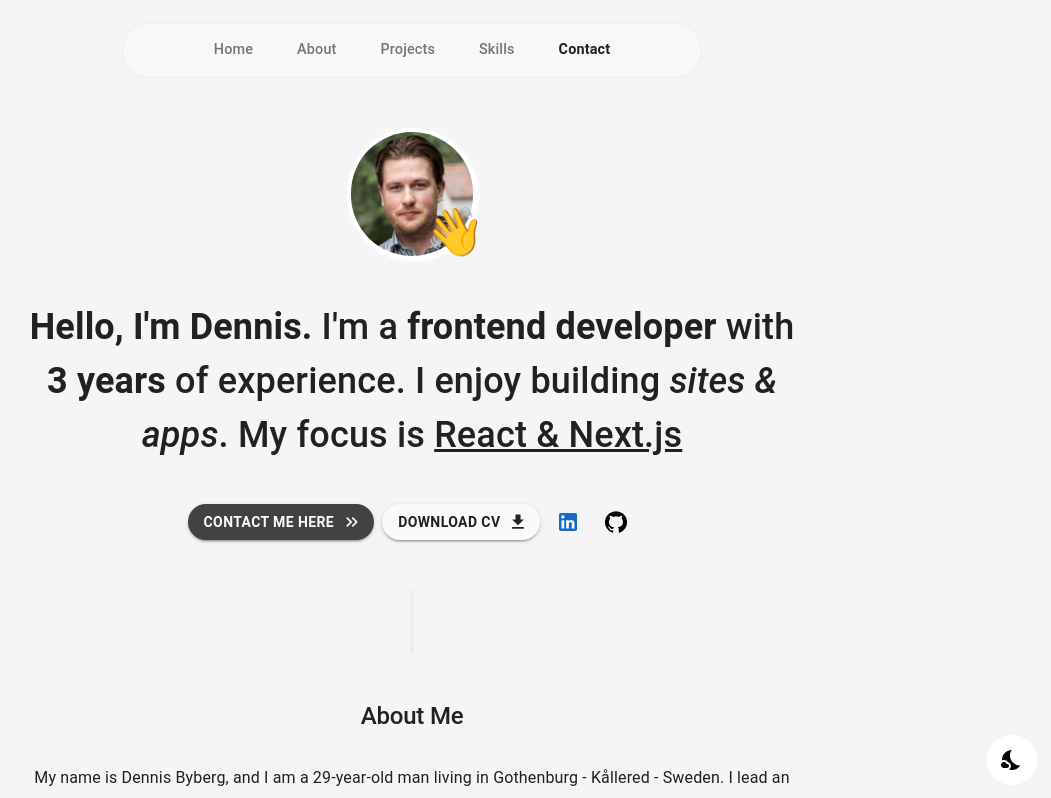
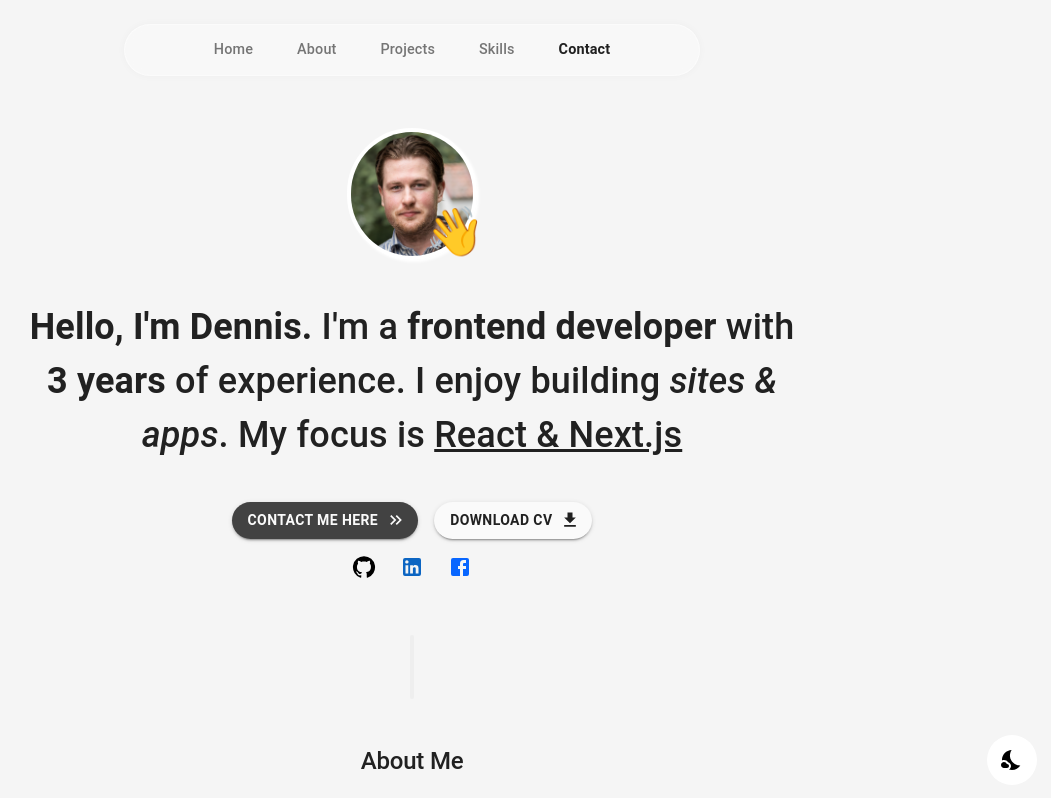
Before and after one commit to DennisByberg/next-portfolio, a Next.js app: page / in a window 1280 px wide. Shown: the top 798 px of the page, without its empty margins (228-1279 px from the left). Built offline with nearby package versions, Linux system fonts and the light colour scheme; no server answers.

Commit message:
added facebook button

```diff
--- /dev/null
+++ b/components/Buttons/FacebookButton.tsx
@@ -0,0 +1,18 @@
+import { FACEBOOK_BUTTON_STYLE } from '@/styles/buttonsSX';
+import FacebookIcon from '@mui/icons-material/Facebook';
+import { IconButton } from '@mui/material';
+
+function FacebookButton() {
+  return (
+    <IconButton
+      sx={FACEBOOK_BUTTON_STYLE}
+      aria-label={'facebook'}
+      href={'https://www.facebook.com/dennisbyberg94'}
+      target={'_blank'}
+    >
+      <FacebookIcon />
+    </IconButton>
+  );
+}
+
+export default FacebookButton;
--- a/components/Intro.tsx
+++ b/components/Intro.tsx
@@ -4,6 +4,7 @@ import useSectionInView from '@/hooks/useSectionInView';
 import DennisPNG from '@/public/dennis2.png';
 import { LEFT_BG_BLUR_STYLE, RIGHT_BG_BLUR_STYLE } from '@/styles/backgroundBlurSX';
 import {
+  INTRO_BIGGER_BUTTONS_CONTAINER_STYLE,
   INTRO_BUTTONS_CONTAINER_STYLE,
   INTRO_CIRCLE_STYLE,
   INTRO_PHOTO_EMOJI_STYLE,
@@ -17,6 +18,7 @@ import { motion } from 'framer-motion';
 import Image from 'next/image';
 import ContactMeButton from './Buttons/ContactMeButton';
 import DownloadCVButton from './Buttons/DownloadCVButton';
+import FacebookButton from './Buttons/FacebookButton';
 import GithubButton from './Buttons/GithubButton';
 import LinkedInButton from './Buttons/LinkedInButton';
 
@@ -71,13 +73,18 @@ function Intro() {
         animate={{ opacity: 1, y: 0 }}
         transition={{ delay: 0.1 }}
       >
+        <Box sx={INTRO_BIGGER_BUTTONS_CONTAINER_STYLE}>
           <ContactMeButton
             setActiveSection={setActiveSection}
             setTimeOfLastClick={setTimeOfLastClick}
           />
           <DownloadCVButton />
+        </Box>
+        <Box sx={{ display: 'flex', gap: 1 }}>
+          <GithubButton />
           <LinkedInButton />
-        <GithubButton />
+          <FacebookButton />
+        </Box>
       </Box>
     </Box>
   );
--- a/styles/buttonsSX.ts
+++ b/styles/buttonsSX.ts
@@ -50,7 +50,16 @@ export const GITHUB_BUTTON_STYLE: SxProps<Theme> = () => {
 };
 
 export const LINKED_IN_BUTTON_STYLE: SxProps<Theme> = {
-  color: '#126bc4',
+  color: 'rgb(12,101,194)', // Default linked in icon color
+
+  '&:active': {
+    transform: 'translateY(3px)',
+    transition: '100ms',
+  },
+};
+
+export const FACEBOOK_BUTTON_STYLE = {
+  color: 'rgb(8,102,255)',
 
   '&:active': {
     transform: 'translateY(3px)',
--- a/styles/introSX.ts
+++ b/styles/introSX.ts
@@ -51,8 +51,13 @@ export const INTRO_BUTTONS_CONTAINER_STYLE: SxProps<Theme> = {
   justifyContent: 'center',
   gap: '0.5rem',
   paddingInline: '1rem',
+};
 
-  '@media (min-width: 640px)': {
-    flexDirection: 'row',
+export const INTRO_BIGGER_BUTTONS_CONTAINER_STYLE = {
+  display: 'flex',
+  gap: '1rem',
+
+  '@media (max-width: 640px)': {
+    flexDirection: 'column',
   },
 };
```
Lines whose indentation alone changed are shown as unchanged.
